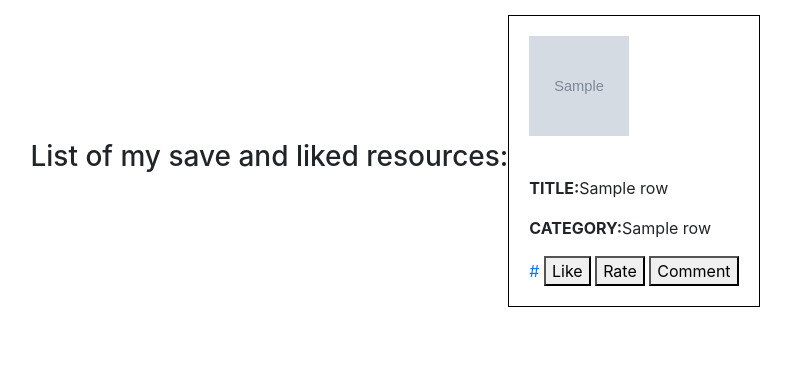
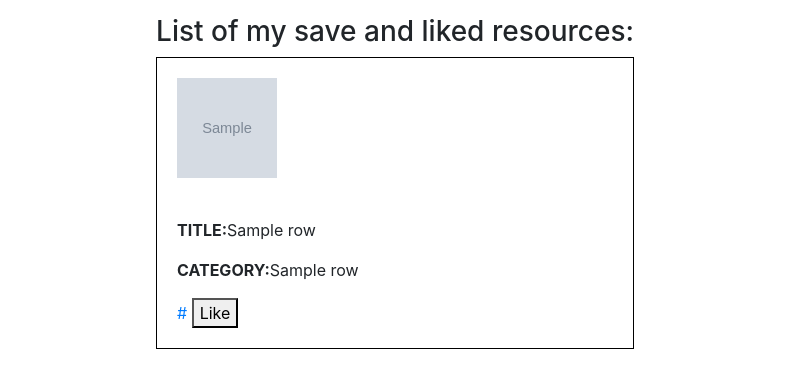
Before and after one commit to AvantikaTheLearner/ResourceWall, a Node server app: template views/myResource.ejs in a window 1280 px wide. Shown: the part 80-468 px from the top of the page, without its empty margins (245-1036 px from the left). Run offline with Node 20, Linux system fonts and the light colour scheme; the template is opened without the code that fills it: most values are stand-ins (such as "Sample title", 1, 10 or a date in 2020); data that the repository does not hold is empty; style sheets or scripts are compiled from the project's sources; some libraries are stand-ins or nearby versions.

Commit message:
some styling changes to my resource page, bug fix to search function

```diff
--- a/public/scripts/app.js
+++ b/public/scripts/app.js
@@ -43,8 +43,6 @@ $(document).ready(function() {
           <form class="likeButton" action="/resources/${resourceObj.id}" method="POST">
           <button class="likeButton" type="submit">Like</button>
           </form>
-          <button class="rateButton" type="submit">Rate</button>
-          <button class="commentButton" type="submit">Comment</button>
         </div></a>`);
 
     return $resourceObj;
--- /dev/null
+++ b/public/scripts/comment.js
@@ -0,0 +1,6 @@
+$(document).ready(function() {
+
+
+
+
+});
--- a/views/myResource.ejs
+++ b/views/myResource.ejs
@@ -7,6 +7,7 @@
     <%- include('./header'); %>
     <main>
       <section id="myResources">
+        <div>
           <h3>List of my save and liked resources:</h3>
           <% for(const row of rows) { %>
           <div class="imageClass" style= "border: 1px solid black ; padding: 20px">
@@ -16,10 +17,9 @@
             <p><b>CATEGORY:</b><%= row.category_name %></p>
             <a href="<%= row.url %>"><%= row.url %></a>
             <button class="likeButton" type="submit">Like</button>
-          <button class="rateButton" type="submit">Rate</button>
-          <button class="commentButton" type="submit">Comment</button>
           </div>
           <% } %>
+        </div>
       </section>
     </main>
   </body>
--- a/views/search.ejs
+++ b/views/search.ejs
@@ -9,14 +9,14 @@
       <section id="search-resources">
         <h3>Results for searched resource:</h3>
         <div class="imageClass" style= "border: 1px solid black ; padding: 20px">
+
+          <p><br/></p>
           <img src="<%= rows.image %>" width="100" height="100">
-          <p><br/></p>
           <p><b>TITLE:</b><%= rows.title %></p>
           <p><b>CATEGORY:</b><%= rows.category_name %></p>
           <a href="<%= rows.url %>"><%= rows.url %></a>
           <button class="likeButton" type="submit">Like</button>
-          <button class="rateButton" type="submit">Rate</button>
-          <button class="commentButton" type="submit">Comment</button>
+
         </div>
       </section>
     </main>
```
Also changed, not shown: routes/search.js (+9 -6 lines). Lines whose indentation alone changed are shown as unchanged.
